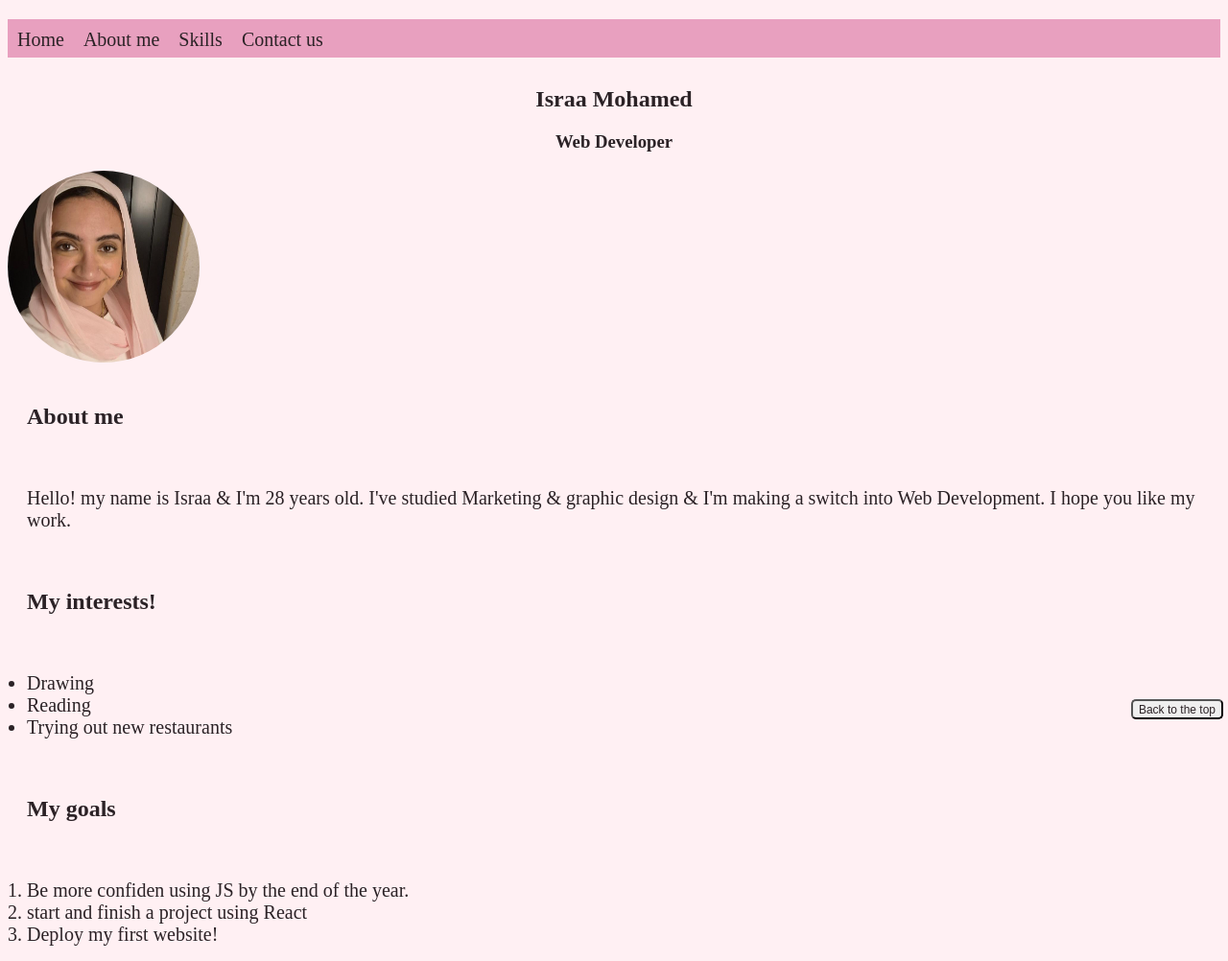
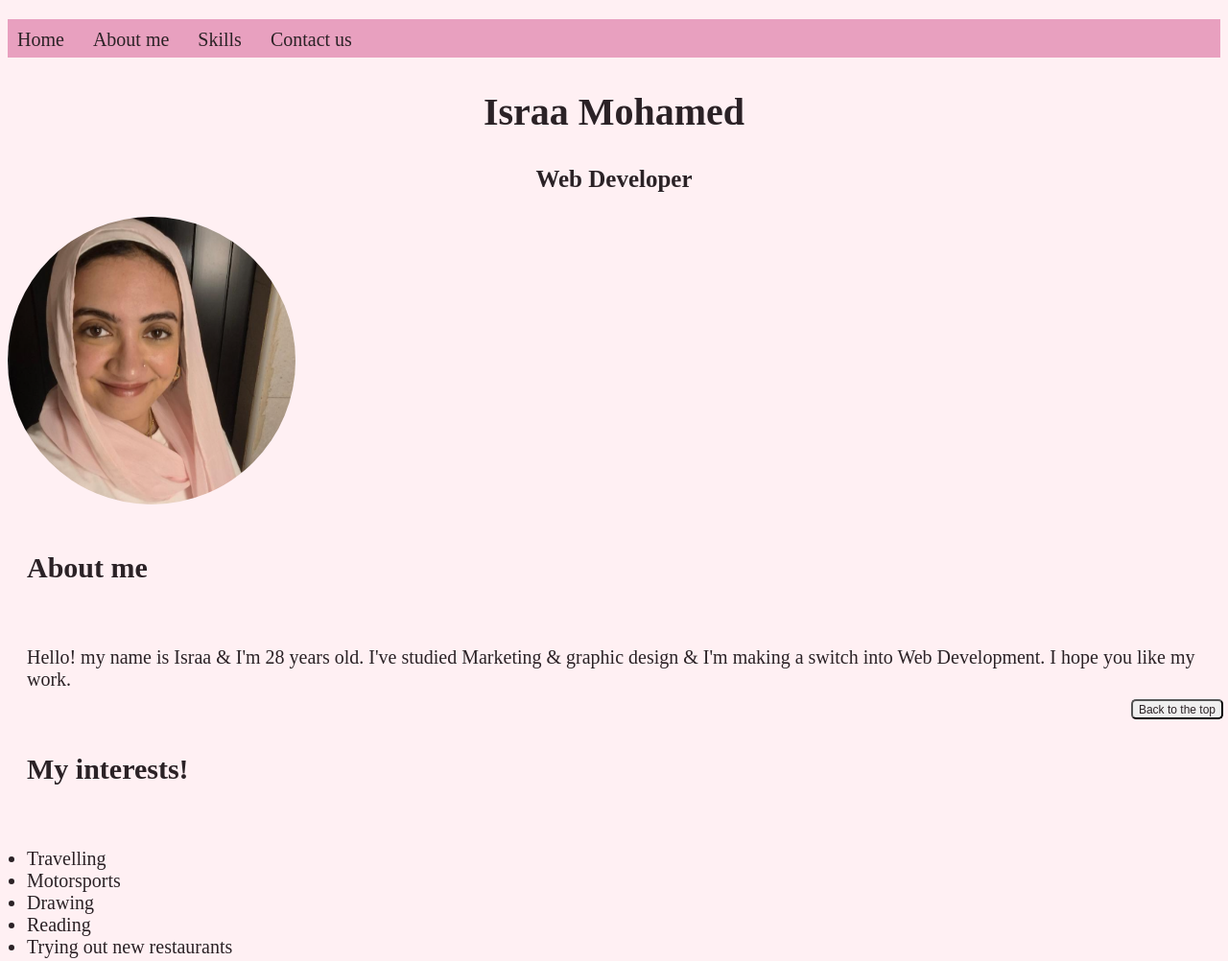
Before and after one commit to israadesignsstuff-jpg/portfolio_mtec, a plain HTML site: page index.html in a window 1280 px wide. Shown: the top 1002 px of the page at 96% size. Drawn offline with Linux system fonts and the light colour scheme.

Commit message:
Finished adjustments on  project

```diff
--- a/index.html
+++ b/index.html
@@ -39,6 +39,8 @@
 
     <h2>My interests!</h2>
       <ul>
+        <li>Travelling</li>
+        <li>Motorsports</li>
         <li>Drawing</li>
         <li>Reading</li>
         <li>Trying out new restaurants</li>
@@ -46,7 +48,7 @@
 
     <h2>My goals</h2>
       <ol>
-        <li>Be more confiden using JS by the end of the year.</li>
+        <li>Be more confident using JS by the end of the year.</li>
         <li>start and finish a project using React</li>
         <li>Deploy my first website!</li>
       </ol>
--- a/styles.css
+++ b/styles.css
@@ -12,16 +12,20 @@ body{
 }
 ul.navBar{
     display: flex;
-    gap: 20px;
+    gap: 30px;
     align-content: space-between;
     padding: 10px;
-    text-align: center;
+
 }
 h1,h3.title {
    text-align: center;
 }
 h1{
-    padding-top: 10px;
+
+    font-size: 40px;
+}
+h3{
+    font-size: 25px;
 }
 
 a{
@@ -32,6 +36,7 @@ a{
 
 h2{
     padding: 20px;
+    font-size: 30px;
 }
 
 p,ul,ol{
@@ -41,8 +46,8 @@ p,ul,ol{
 
 img.personalPhoto{
     border-radius: 50%;
-    width: 200px;
-    height: 200px;
+    width: 300px;
+    height: 300px;
 }
 
 /* Table css */
```
